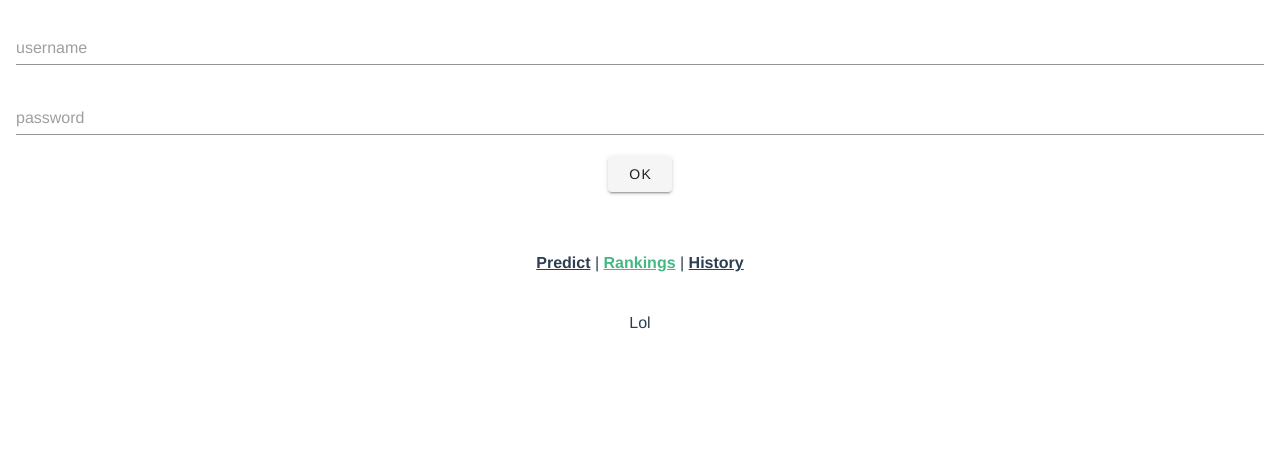
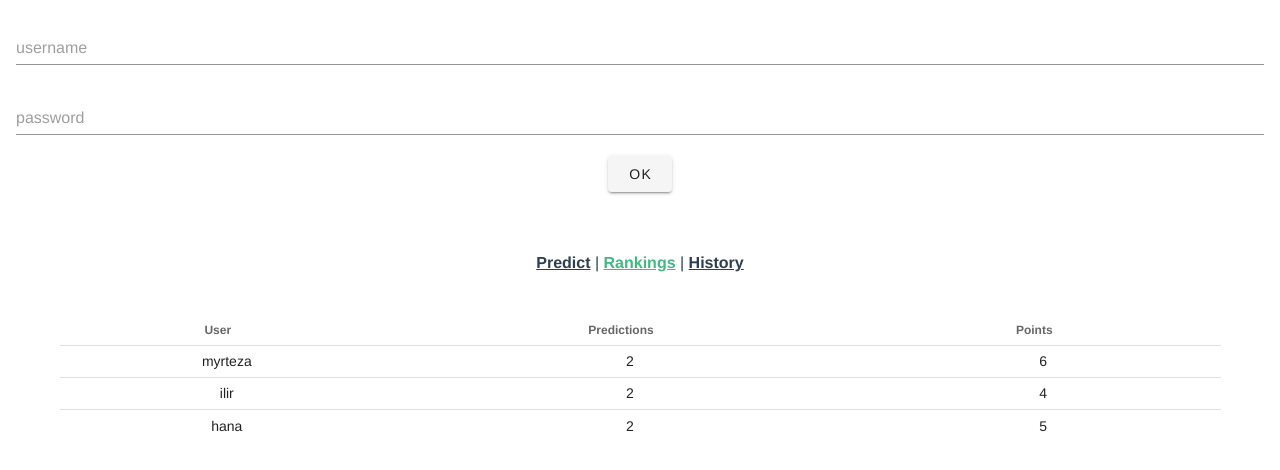
Before and after one commit to vigandika/wc-predictor, a Vue app: page /about in a window 1280 px wide. Shown: the top 470 px of the page. Built offline with nearby package versions, Linux system fonts and the light colour scheme.

Commit message:
Implement scoring system

```diff
--- a/src/components/History.vue
+++ b/src/components/History.vue
@@ -1,16 +1,125 @@
 <template>
-  <div class="">
-    <p> Lol </p>
-  </div>
+  <v-container>
+    <template>
+      <v-expansion-panels v-model="history">
+        <v-expansion-panel v-for="(key, value) in Object.entries(history)" :key="value">
+          <v-expansion-panel-header> {{key}} {{value}} </v-expansion-panel-header>
+          <v-expansion-panel-content>
+            Lorem ipsum dolor sits amet, consectetur adipiscing elit, sed do eiusmod tempor incididunt ut labore et dolore magna aliqua. Ut
+            enim ad minim veniam, quis nostrud exercitation ullamco laboris nisi ut aliquip ex ea commodo consequat.
+          </v-expansion-panel-content>
+        </v-expansion-panel>
+      </v-expansion-panels>
+    </template>
+  </v-container>
 </template>
 
+<script lang="ts">
+import { Component, Vue } from "vue-property-decorator";
+import { Match } from "@/models/Match";
 
-<script lang="ts">
-import { Component, Vue } from 'vue-property-decorator';
+type MatchHistory = {
+  homeTeam: string;
+  awayTeam: string;
+  homeScore: number;
+  awayScore: number;
+  predictions: Record<string, { predictedHomeScore: number; predictedAwayScore: number }> | any;
+};
 
-@Component({
-})
+@Component({})
 export default class History extends Vue {
+  private history: Record<string, MatchHistory> = {};
+  private predictions: Array<any> = [];
 
+  mounted() {
+    let data = [
+      {
+        username: "myrteza",
+        match: "englandiran",
+        homeTeam: "england",
+        awayTeam: "iran",
+        homeScore: 6,
+        awayScore: 2,
+        predictedHomeScore: 3,
+        predictedAwayScore: 0,
+      },
+      {
+        username: "ilir",
+        match: "englandiran",
+        homeTeam: "england",
+        awayTeam: "iran",
+        homeScore: 6,
+        awayScore: 2,
+        predictedHomeScore: 5,
+        predictedAwayScore: 1,
+      },
+      {
+        username: "hana",
+        match: "englandiran",
+        homeTeam: "england",
+        awayTeam: "iran",
+        homeScore: 6,
+        awayScore: 2,
+        predictedHomeScore: 5,
+        predictedAwayScore: 1,
+      },
+      {
+        username: "myrteza",
+        match: "FranceAustralia",
+        homeTeam: "France",
+        awayTeam: "Australia",
+        homeScore: 4,
+        awayScore: 1,
+        predictedHomeScore: 2,
+        predictedAwayScore: 0,
+      },
+      {
+        username: "ilir",
+        match: "FranceAustralia",
+        homeTeam: "France",
+        awayTeam: "Australia",
+        homeScore: 4,
+        awayScore: 1,
+        predictedHomeScore: 0,
+        predictedAwayScore: 0,
+      },
+      {
+        username: "hana",
+        match: "FranceAustralia",
+        homeTeam: "France",
+        awayTeam: "Australia",
+        homeScore: 4,
+        awayScore: 1,
+        predictedHomeScore: 1,
+        predictedAwayScore: 3,
+      },
+    ];
+    this.predictions = data;
+    this.populateHistory();
+  }
+
+  private populateHistory() {
+    this.predictions.forEach((prediction) => {
+      if (prediction.match in this.history) {
+        let homePred = prediction.predictedHomeScore;
+        let awayPred = prediction.predictedAwayScore;
+        this.history[prediction.match].predictions[prediction.username] = { homePred, awayPred };
+      } else {
+        this.history[prediction.match] = {
+          homeTeam: prediction.homeTeam,
+          awayTeam: prediction.awayTeam,
+          homeScore: prediction.homeScore,
+          awayScore: prediction.awayScore,
+          predictions: {},
+        };
+
+        let homePred = prediction.predictedHomeScore;
+        let awayPred = prediction.predictedAwayScore;
+        this.history[prediction.match].predictions = {
+          [prediction.username]: { homePred, awayPred },
+        };
+      }
+    });
+  }
 }
 </script>
--- a/src/components/Predictor.vue
+++ b/src/components/Predictor.vue
@@ -31,7 +31,7 @@
             This match has already started
           </span>
           <v-row style="flex-wrap: nowrap">
-            <v-col sm="5">
+            <v-col sm="5" style="padding: 12px 0px 0px 0px;">
               <v-card class="ht-card" outlined width="110px">
                 <v-container fill-height class="padding: 12px 0px 0px 0px;">
                   <v-card-text class="team-text pa-0">
@@ -83,7 +83,7 @@
                 </v-text-field>
               </span>
             </v-col>
-            <v-col sm="5">
+            <v-col sm="5" style="padding: 12px 0px 0px 0px;">
               <v-card class="at-card" outlined tile width="110px">
                 <v-container fill-height class="padding: 12px 0px 0px 0px;">
                   <v-card-text class="team-text pa-0">
@@ -104,6 +104,17 @@
     >
       SAVE
     </v-btn>
+    <div style="padding: 10px">
+    <v-btn
+      v-if="username === 'vigan'"
+      plain
+      right
+      style="background-color: red; color: white"
+      @click="updateMatches"
+    >
+      Admin update matches
+    </v-btn>
+    </div>
   </v-container>
 </template>
 
@@ -112,12 +123,14 @@ import { Component, Vue } from "vue-property-decorator";
 import { Match } from "@/models/Match";
 import axios from "axios";
 import moment from "moment";
+import store from '@/store/index';
 
 @Component
 export default class Predictor extends Vue {
   private axios = axios.create({});
   private matches: Array<Match> = [];
   private date = moment();
+  private username = store.state.username;
 
   mounted() {
     this.loadData();
@@ -127,8 +140,8 @@ export default class Predictor extends Vue {
     this.matches = [];
     this.axios
       .get(
-        // `http://138.68.109.195:8080/api/matches?date=${this.date.format("YYYYMMDD")}`,
-        `https://fotmob.com/api/matches?date=${this.date.format("YYYYMMDD")}`
+        `https://wcpredictor.fun/api/matches?date=${this.date.format("YYYYMMDD")}`
+        // `https://fotmob.com/api/matches?date=${this.date.format("YYYYMMDD")}`
       )
       .then((response) => {
         console.log(response);
@@ -159,9 +172,23 @@ export default class Predictor extends Vue {
     this.matches.forEach((match) =>
       bodyJson.push({
         match: `${match.homeTeam}${match.awayTeam}`,
-        user: `vigan`,
+        user: this.$store.state.username,
         predictedHomeScore: Number(match.predHomeTeamScore),
         predictedAwayScore: Number(match.predAwayTeamScore),
+      })
+    );
+    console.log(JSON.stringify(bodyJson));
+  }
+
+  private updateMatches() {
+    let bodyJson: any = [];
+    this.matches.forEach((match) =>
+      bodyJson.push({
+        match: `${match.homeTeam}${match.awayTeam}`,
+        homeTeam: match.homeTeam,
+        awayTeam: match.awayTeam,
+        homeScore: match.homeTeamScore,
+        awayScore: match.awayTeamScore,
       })
     );
     console.log(JSON.stringify(bodyJson));
--- a/src/components/Rankings.vue
+++ b/src/components/Rankings.vue
@@ -1,7 +1,7 @@
 <template>
-<v-container>
-    <p> Lol </p>
-</v-container>
+  <v-container>
+    <v-data-table dense :headers="headers" :items="rankings" hide-default-footer class="elevation-1"></v-data-table>
+  </v-container>
 </template>
 
 <script lang="ts">
@@ -14,14 +14,129 @@ import moment from "moment";
 export default class Rankings extends Vue {
   private axios = axios.create({});
   private matches: Array<Match> = [];
+  private rankings = [];
+  private predictions: Array<any> = [];
   private date = moment();
 
-  mounted() {
+  get headers() {
+    return [
+      { text: "User", value: "username" },
+      { text: "Predictions", value: "matchesPredicted" },
+      { text: "Points", value: "points" },
+    ];
   }
 
+  mounted() {
+    let data = [
+      {
+        username: "myrteza",
+        match: "englandiran",
+        homeTeam: "england",
+        awayTeam: "iran",
+        homeScore: 6,
+        awayScore: 2,
+        predictedHomeScore: 3,
+        predictedAwayScore: 0,
+      },
+      {
+        username: "ilir",
+        match: "englandiran",
+        homeTeam: "england",
+        awayTeam: "iran",
+        homeScore: 6,
+        awayScore: 2,
+        predictedHomeScore: 5,
+        predictedAwayScore: 1,
+      },
+      {
+        username: "hana",
+        match: "englandiran",
+        homeTeam: "england",
+        awayTeam: "iran",
+        homeScore: 6,
+        awayScore: 2,
+        predictedHomeScore: 6,
+        predictedAwayScore: 2,
+      },
+      {
+        username: "myrteza",
+        match: "FranceAustralia",
+        homeTeam: "France",
+        awayTeam: "Australia",
+        homeScore: 4,
+        awayScore: 1,
+        predictedHomeScore: 2,
+        predictedAwayScore: 0,
+      },
+      {
+        username: "ilir",
+        match: "FranceAustralia",
+        homeTeam: "France",
+        awayTeam: "Australia",
+        homeScore: 4,
+        awayScore: 1,
+        predictedHomeScore: 0,
+        predictedAwayScore: 0,
+      },
+      {
+        username: "hana",
+        match: "FranceAustralia",
+        homeTeam: "France",
+        awayTeam: "Australia",
+        homeScore: 4,
+        awayScore: 1,
+        predictedHomeScore: 1,
+        predictedAwayScore: 3,
+      },
+    ];
+    this.predictions = data;
+    this.calculatePoints();
+  }
+
+  private calculatePoints() {
+    let map: any = {};
+    this.predictions.forEach((prediction) => {
+      console.log(prediction);
+      let score = 0;
+      let predictedHeuristics = prediction.predictedHomeScore - prediction.predictedAwayScore;
+      let realHeuristics = prediction.homeScore - prediction.awayScore;
+
+      console.log(predictedHeuristics, realHeuristics)
+      if (predictedHeuristics * realHeuristics > 0 || (predictedHeuristics === 0 && realHeuristics === 0)) {
+        // if both heuristics have the same sign (multiply to zero), winner is correctly predicted
+        // if both are zero, draw is correctly predicted
+        score += 3;
+        console.log("giving +3 to " + prediction.username + " for match " + prediction.match);
+      }
+
+      if (Math.abs(predictedHeuristics) === Math.abs(realHeuristics)) {
+        // if difference between score is correctly predicted, extra +1
+        score += 1;
+      }
+
+      if (prediction.homeScore === prediction.predictedHomeScore && prediction.awayScore === prediction.predictedAwayScore) {
+        // exact score, +1
+        score += 1;
+      }
+
+      if (prediction.username in map) {
+        map[prediction.username].matchesPredicted += 1;
+        map[prediction.username].points += score;
+      } else {
+        map[prediction.username] = {
+          username: prediction.username,
+          matchesPredicted: 1,
+          points: score,
+        };
+      }
+    });
+
+    console.log(map);
+    // @ts-ignore
+    this.rankings = Object.values(map);
+  }
 }
 </script>
 
 <!-- Add "scoped" attribute to limit CSS to this component only -->
-<style scoped>
-</style>
+<style scoped></style>
--- a/vue.config.js
+++ b/vue.config.js
@@ -1,6 +1,6 @@
 module.exports = {
   lintOnSave: false,
-  publicPath: '/wc-predictor/',
+  // publicPath: '/wc-predictor/',
   transpileDependencies: [
     'vuetify'
   ]
```
